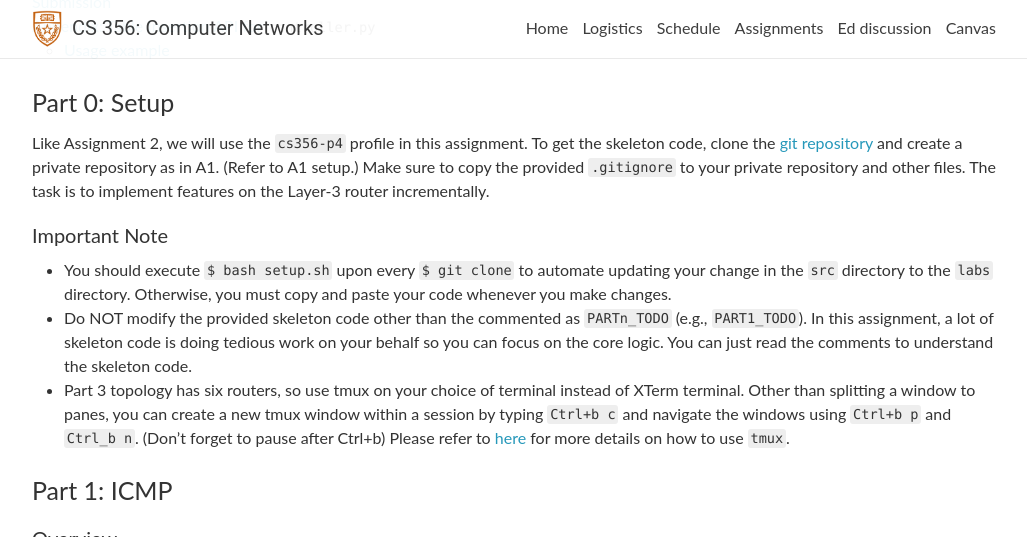
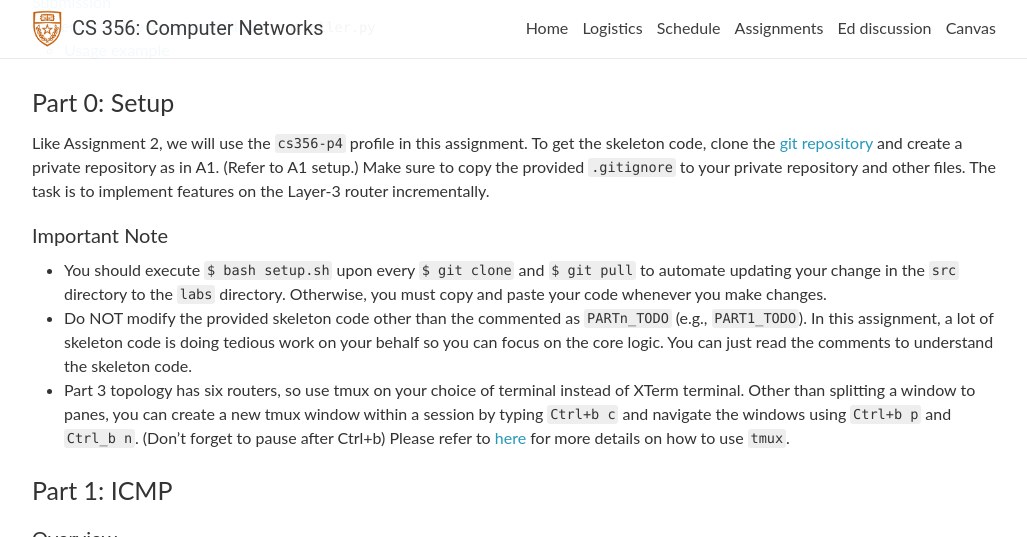
Before and after one commit to utcs356/sp25, a Jekyll site: the page built from _pages/3_improved_router.md, in a window 1280 px wide and 900 px high, scrolled down 601 px, cut to the strip 0-537 px from the top of the window. Shown: the whole strip, without its empty margins (126-1153 px from the left). Built offline with Jekyll 4.4.1, drawn with Linux system fonts in a browser that asks for light colours; nearby versions of some CDN libraries; comment, search, counter and statistics services are not loaded.

Commit message:
[A3] Update instructions

```diff
--- a/_pages/3_improved_router.md
+++ b/_pages/3_improved_router.md
@@ -13,7 +13,7 @@ Like Assignment 2, we will use the `cs356-p4` profile in this assignment.
 To get the skeleton code, clone the [git repository](https://github.com/utcs356/assignment3.git) and create a private repository as in A1. (Refer to A1 setup.) Make sure to copy the provided `.gitignore` to your private repository and other files.
 The task is to implement features on the Layer-3 router incrementally.
 #### Important Note
-* You should execute `$ bash setup.sh` upon every `$ git clone` to automate updating your change in the `src` directory to the `labs` directory. Otherwise, you must copy and paste your code whenever you make changes.
+* You should execute `$ bash setup.sh` upon every `$ git clone` and `$ git pull` to automate updating your change in the `src` directory to the `labs` directory. Otherwise, you must copy and paste your code whenever you make changes.
 * Do NOT modify the provided skeleton code other than the commented as `PARTn_TODO` (e.g., `PART1_TODO`). In this assignment, a lot of skeleton code is doing tedious work on your behalf so you can focus on the core logic. You can just read the comments to understand the skeleton code.
 * Part 3 topology has six routers, so use tmux on your choice of terminal instead of XTerm terminal. Other than splitting a window to panes, you can create a new tmux window within a session by typing `Ctrl+b c` and navigate the windows using `Ctrl+b p` and `Ctrl_b n`. (Don't forget to pause after Ctrl+b) Please refer to [here](https://tmuxcheatsheet.com/) for more details on how to use `tmux`.
 
```
